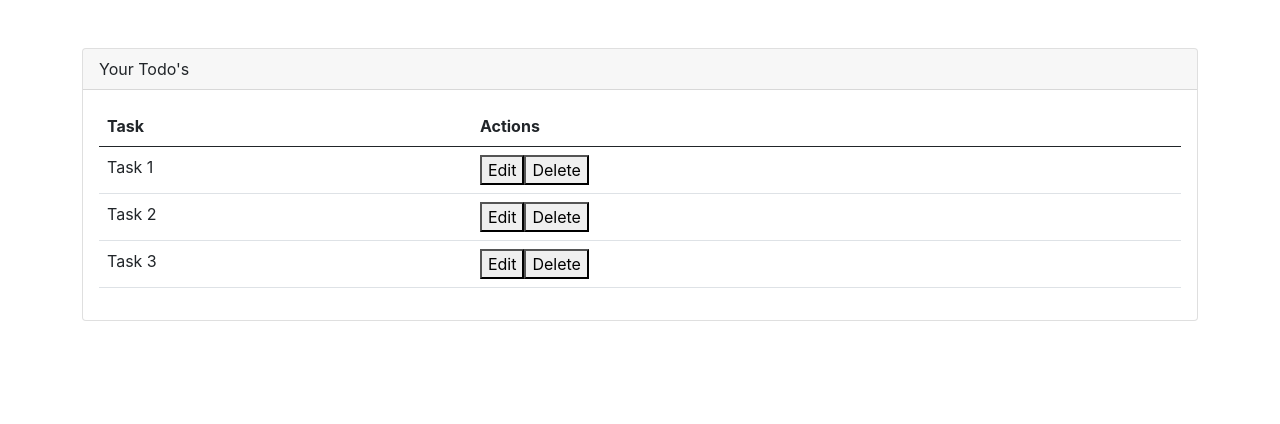
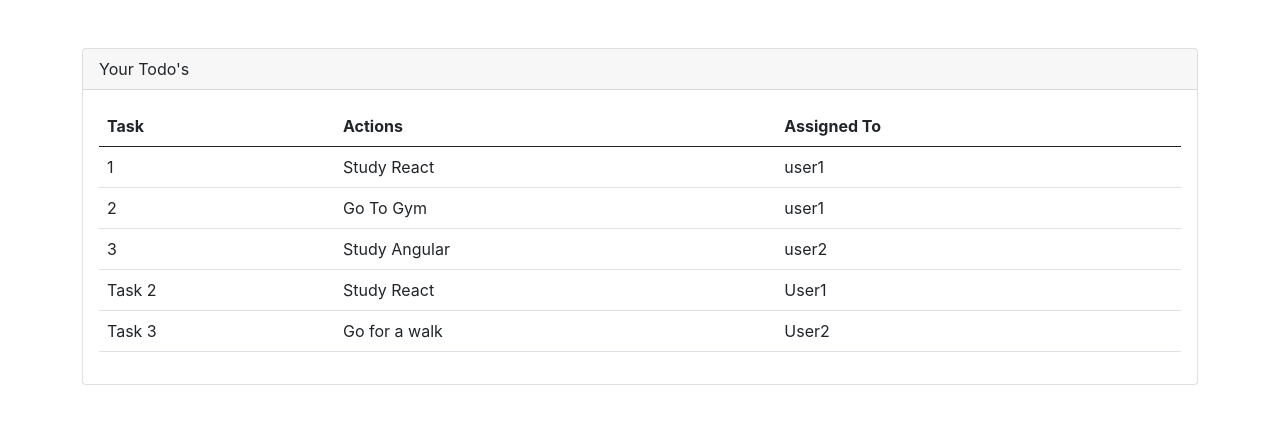
Before and after one commit to sahuji90/react-todos, a React (Create React App) app: page / in a window 1280 px wide. Shown: the top 424 px of the page. Built offline with nearby package versions, Linux system fonts and the light colour scheme.

Commit message:
passing data to react component dynamically

```diff
--- a/src/App.js
+++ b/src/App.js
@@ -2,6 +2,9 @@ import logo from './logo.svg';
 import './App.css';
 import ToDoRowItem from './components/ToDoRowItem';
 function App() {
+  const todos = [{rownum:'1',taskName:'Study React',taskAssigned:'user1'},
+                 {rownum:'2',taskName:'Go To Gym',taskAssigned:'user1'},
+                 {rownum:'3',taskName:'Study Angular',taskAssigned:'user2'}];
   return (
     <div className='mt-5 container'>
         <div className="card">
@@ -14,23 +17,28 @@ function App() {
                 <tr>
                   <th scope="col">Task</th>
                   <th scope="col">Actions</th>
+                  <th scope="col">Assigned To</th>
                 </tr>
               </thead>
               <tbody>
-                <ToDoRowItem/>
+                <ToDoRowItem rownum={todos[0].rownum}
+                              taskName={todos[0].taskName}
+                              taskAssigned={todos[0].taskAssigned}/>
+                <ToDoRowItem rownum={todos[1].rownum}
+                              taskName={todos[1].taskName}
+                              taskAssigned={todos[1].taskAssigned}/>
+                <ToDoRowItem rownum={todos[2].rownum}
+                              taskName={todos[2].taskName}
+                              taskAssigned={todos[2].taskAssigned}/>
                 <tr>
                   <td scope="row">Task 2</td>
-                  <td>
-                    <button>Edit</button>
-                    <button>Delete</button>
-                  </td>
+                  <td>Study React</td>
+                  <td>User1</td>
                 </tr>
                 <tr>
                   <td scope="row">Task 3</td>
-                  <td>
-                    <button>Edit</button>
-                    <button>Delete</button>
-                  </td>
+                  <td>Go for a walk</td>
+                  <td>User2</td>
                 </tr>
               </tbody>
             </table>
--- a/src/components/ToDoRowItem.js
+++ b/src/components/ToDoRowItem.js
@@ -1,12 +1,10 @@
-function ToDoRowItem(){
+function ToDoRowItem(props){
     return (
 
             <tr>
-                  <td scope="row">Task 1</td>
-                  <td>
-                    <button>Edit</button>
-                    <button>Delete</button>
-                  </td>
+                  <td scope="row">{props.rownum}</td>
+                  <td>{props.taskName}</td>
+                  <td>{props.taskAssigned}</td>
             </tr>
 
     )
```
